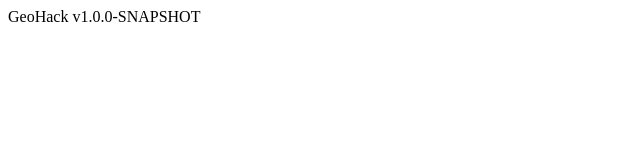
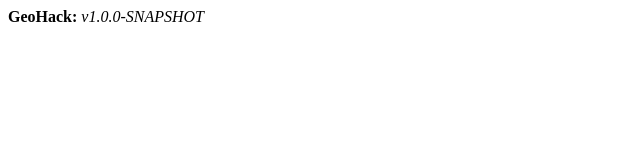
Before and after one commit to david-rc-dayton/geohack, a plain HTML site: page index.html in a window 1280 px wide. Shown: the full height of the page, 0-640 px from the left. Drawn offline with Linux system fonts and the light colour scheme.

Commit message:
tweaked html appearance

```diff
--- a/index.html
+++ b/index.html
@@ -1,11 +1,16 @@
 <!DOCTYPE html>
 <html>
+
 <head>
-<title>GeoHack</title>
-<meta charset="UTF-8">
-<script type="text/javascript" src="geohack.js"></script>
+    <title>GeoHack</title>
+    <meta charset="UTF-8">
+    <script type="text/javascript" src="geohack.js"></script>
 </head>
+
 <body>
-<script>document.write("GeoHack v" + GeoHack.VERSION)</script>
+    <script>
+        document.write("<b>GeoHack:</b> <i>v" + GeoHack.VERSION + "</i>");
+    </script>
 </body>
+
 </html>
```
